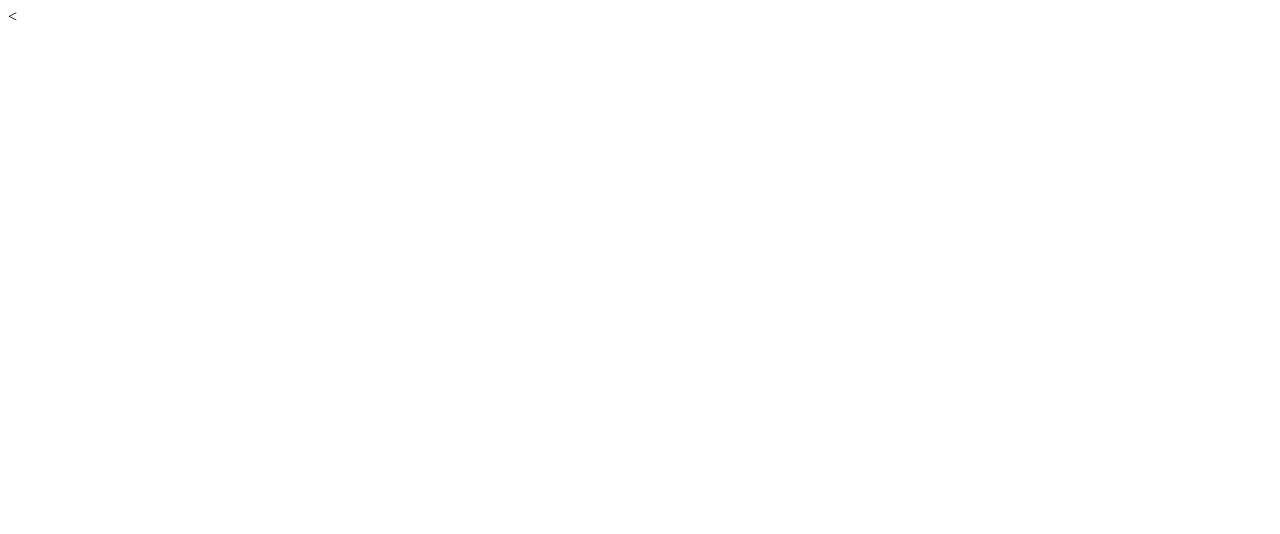
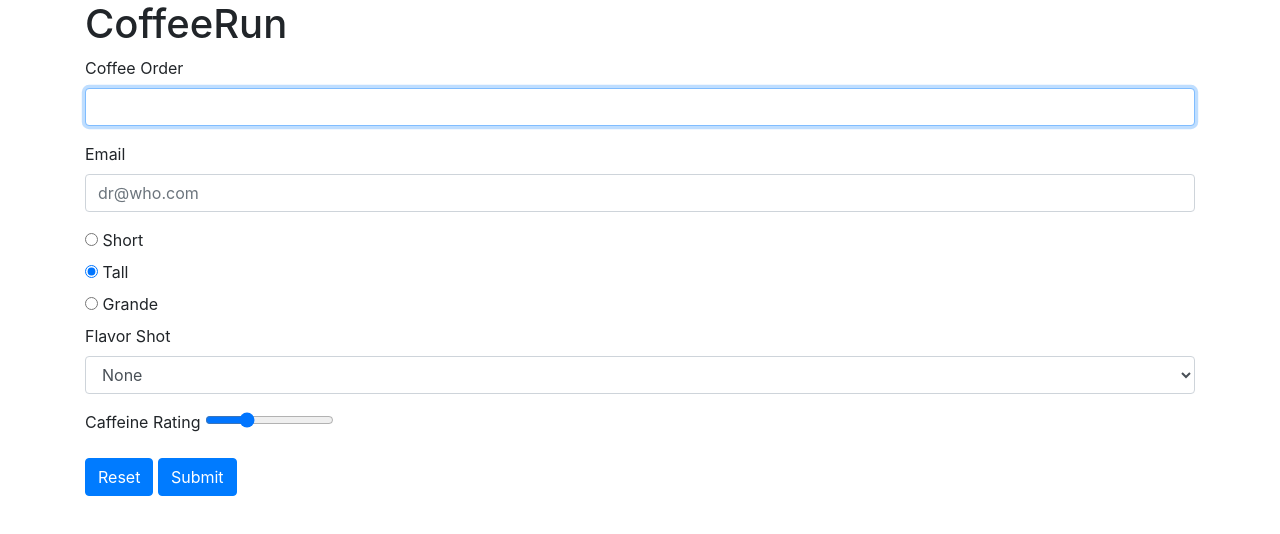
Before and after one commit to mpbagwel/frontend-dev, a plain HTML site: page coffeerun/index.html in a window 1280 px wide. Drawn offline with nearby package versions, Linux system fonts and the light colour scheme.

Commit message:
Implement Bootstrap UI framework

```diff
--- a/coffeerun/index.html
+++ b/coffeerun/index.html
@@ -1,12 +1,68 @@
 <!DOCTYPE html>
 <html lang="en" dir="ltr">
-  <head>
-    <meta charset="utf-8">
-    <title>coffeerun</title>
-  </head>
-  <body>
+
+<head>
+    <meta charset="utf-8" />
+    <title>Coffeerun</title>
+    <link rel="stylesheet" href="https://cdnjs.cloudflare.com/ajax/libs/twitter-bootstrap/4.5.2/css/bootstrap.min.css" integrity="sha512-MoRNloxbStBcD8z3M/2BmnT+rg4IsMxPkXaGh2zD6LGNNFE80W3onsAhRcMAMrSoyWL9xD7Ert0men7vR8LUZg==" crossorigin="anonymous" />
+</head>
+
+<body class="container">
+    <header>
+        <h1>CoffeeRun</h1>
+    </header>
+    <section>
+        <div class="panel panel-default">
+            <div class="panel-body">
+                <form data-coffee-order="form">
+                    <div class="form-group">
+                      <label for="coffeeOrder">Coffee Order</label>
+                      <input class="form-control" name="coffee" id="coffeeOrder" autofocus>
+                    </div>
+                    <div class="form-group">
+                      <label for="emailInput">Email</label>
+                      <input class="form-control" type="email" name="emailAddress" id="emailInput" value="" placeholder="dr@who.com">
+                    </div>
+                    <div class="radio">
+                      <label>
+                        <input type="radio" name="size" value="short">
+                        Short
+                      </label>
+                    </div>
+                    <div class="radio">
+                      <label>
+                        <input type="radio" name="size" value="tall" checked>
+                        Tall
+                      </label>
+                    </div>
+                    <div class="radio">
+                      <label>
+                        <input type="radio" name="size" value="grande">
+                        Grande
+                      </label>
+                    </div>
+                    <div class="form-group">
+                      <label for="flavorShot">Flavor Shot</label>
+                      <select id="flavorShot" class="form-control" name="flavor">
+                        <option value="">None</option>
+                        <option value="caramel">Caramel</option>
+                        <option value="almond">Almond</option>
+                        <option value="mocha">Mocha</option>
+                      </select>
+                    </div>
+                    <div class="form-group">
+                      <label for="strengthLevel">Caffeine Rating</label>
+                      <input type="range" name="strength" value="30" id="strengthLevel">
+                    </div>
+                    <button type="reset" class="btn btn-primary">Reset</button>
+                    <button type="submit" class="btn btn-primary">Submit</button>
+                </form>
+            </div>
+        </div>
+    </section>
     <script src="scripts/datastore.js" charset="utf-8"></script>
     <script src="scripts/trucks.js" charset="utf-8"></script>
-    <<script src="scripts/main.js" charset="utf-8"></script>
-  </body>
+    <script src="scripts/main.js" charset="utf-8"></script>
+</body>
+
 </html>
```
